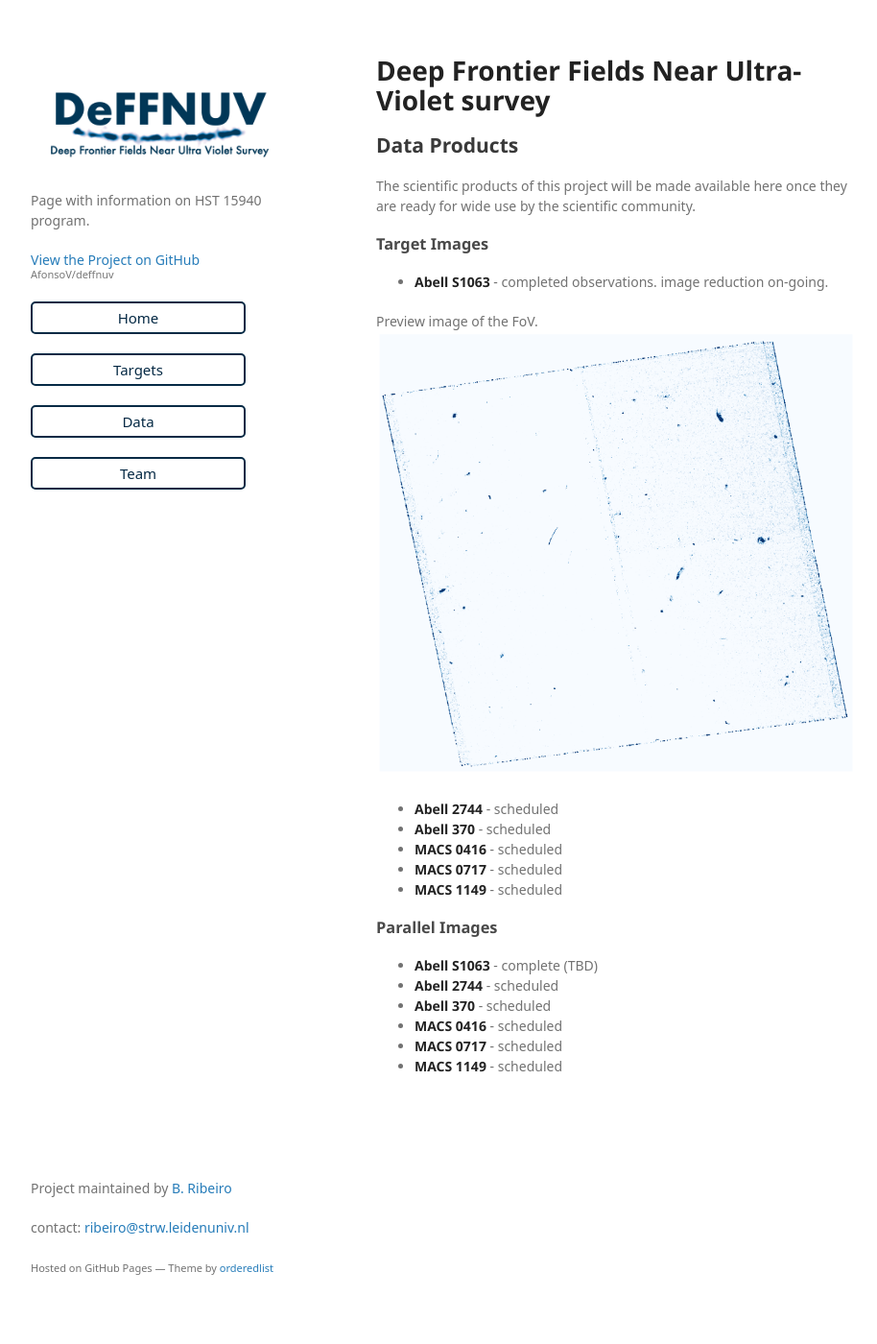
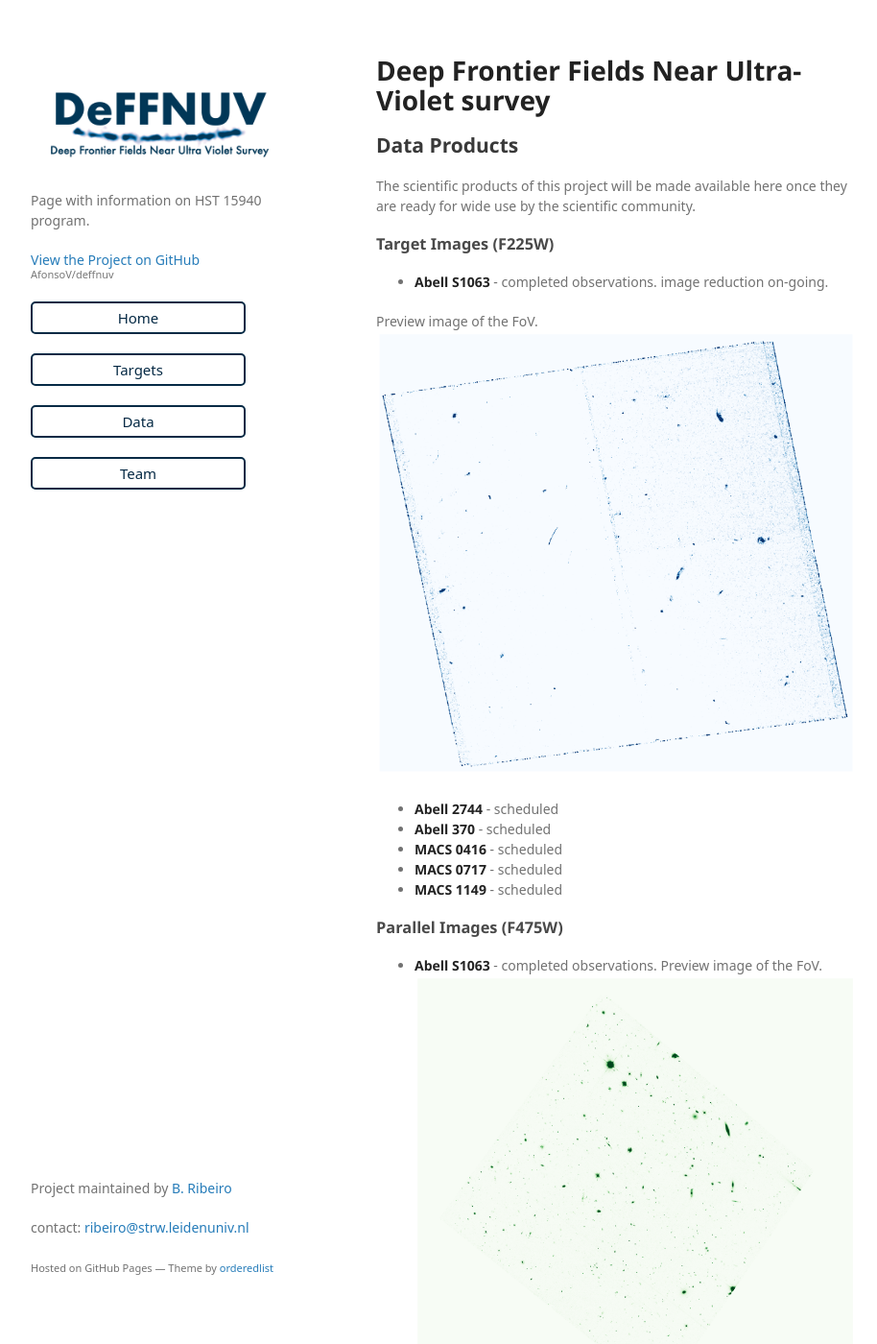
Before and after one commit to AfonsoV/deffnuv, a Jekyll site: the page built from data.md, in a window 1280 px wide and 1400 px high. Shown: the whole window at 96% size, without its empty margins (178-1092 px from the left). Built offline with Jekyll 4.4.1, drawn with Linux system fonts in a browser that asks for light colours; some web fonts are replaced; our own code applies the rules of GitHub Pages for plain Markdown files.

Commit message:
Update with added Parallel FoV preview

```diff
--- a/data.md
+++ b/data.md
@@ -4,7 +4,7 @@
 
 The scientific products of this project will be made available here once they are ready for wide use by the scientific community.
 
-### Target Images
+### Target Images (F225W)
 
 - **Abell S1063** - completed observations. image reduction on-going.
 
@@ -17,9 +17,12 @@ Preview image of the FoV.
 - **MACS 0717** - scheduled
 - **MACS 1149** - scheduled
 
-### Parallel Images
+### Parallel Images (F475W)
 
-- **Abell S1063** - complete (TBD)
+- **Abell S1063** - completed observations.
+Preview image of the FoV.
+![FIELD IMAGE](assets/images/AS1063par.png)
+
 - **Abell 2744** - scheduled
 - **Abell 370** - scheduled
 - **MACS 0416** - scheduled
```
Also changed, not shown: assets/images/AS1063.png, assets/images/AS1063par.png (added).
